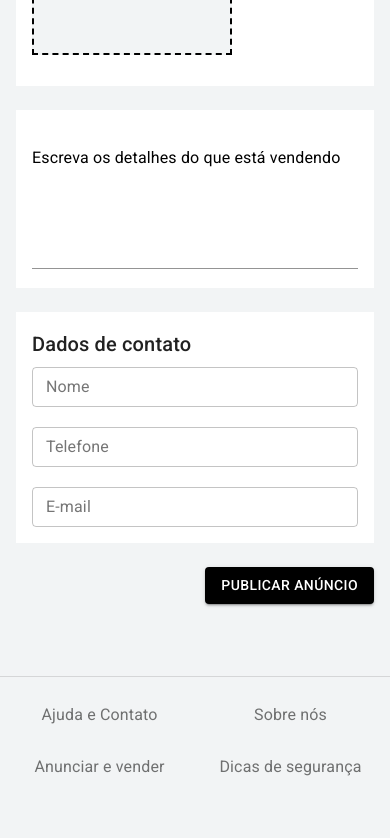
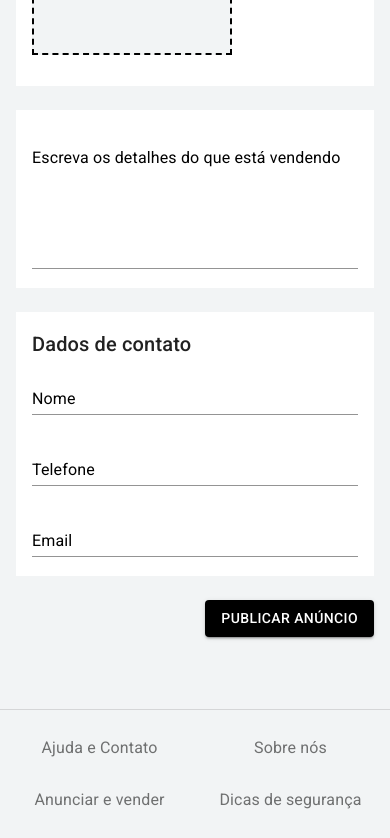
Before and after one commit to ReizeeCode/upfreela, a Next.js app: page /user/publish in a window 390 px wide. Shown: the part 696-1534 px from the top of the page. Before the commit the page ends 1501 px from the top, so only its background shows below. Built offline with nearby package versions, Linux system fonts and the light colour scheme.

Commit message:
Validação dos campos email, name e phone (dados do contato)

```diff
--- a/pages/user/publish.js
+++ b/pages/user/publish.js
@@ -95,11 +95,22 @@
       .max(100, 'Escreva um título com uma quantidade menor de caracteres')
       .required('Campo requerido'),
 
-    nameService: yup.string().required('Campo requerido'),
+    service: yup.string()
+      .required('Campo requerido'),
 
     description: yup.string()
       .min(30, 'Escreva um título com mais de 30 caracteres')
       .required('Campo requerido'),
+
+    email: yup.string()
+      .email('Digite um e-mail válido')
+      .required('Campo requerido'),
+
+    name: yup.string()
+      .required('Campo requerido'),
+
+    phone: yup.number()
+      .required('Campo requerido')
   })
 
   const classes = useStyles()
@@ -132,8 +143,11 @@
       <Formik
         initialValues={{
           title: '',
-          nameService: '',
-          description: ''
+          service: '',
+          description: '',
+          email: '',
+          name: '',
+          phone: ''
         }} //valores iniciais
         validationSchema={validationSchema} //isto é uma função
         onSubmit={(values) => {
@@ -181,11 +195,11 @@
 
                     <br /> <br />
 
-                    <FormControl error={errors.nameService} fullWidth>
+                    <FormControl error={errors.service} fullWidth>
                       <InputLabel className={classes.inputLabel}>Serviço</InputLabel>
                       <Select
-                        name="nameService"
-                        value={values.nameService}
+                        name="service"
+                        value={values.service}
                         fullWidth
                         onChange={handleChange}
                       >
@@ -195,7 +209,7 @@
                         <MenuItem value="Encanador">Encanador</MenuItem>
                       </Select>
                       <FormHelperText>
-                        {errors.nameService}
+                        {errors.service}
                       </FormHelperText>
                     </FormControl>
 
@@ -261,7 +275,7 @@
                         onChange={handleChange}
                       />
                       <FormHelperText>
-                        { errors.description }
+                        {errors.description}
                       </FormHelperText>
                     </FormControl>
                   </Box>
@@ -273,26 +287,46 @@
                     <Typography component="h6" variant="h6" color="textPrimary" gutterBottom>
                       Dados de contato
                     </Typography>
-                    <TextField
-                      label="Nome"
-                      variant="outlined"
-                      size="small"
-                      fullWidth
-                    />
+                    <FormControl error={errors.name} fullWidth>
+                      <InputLabel className={classes.inputLabel}>Nome</InputLabel>
+                      <Input
+                        name="name"
+                        value={values.name}
+                        onChange={handleChange}
+                      />
+                      <FormHelperText>
+                        {errors.name}
+                      </FormHelperText>
+                    </FormControl>
+
                     <br /> <br />
-                    <TextField
-                      label="Telefone"
-                      variant="outlined"
-                      size="small"
-                      fullWidth
-                    />
+
+                    <FormControl error={errors.phone} fullWidth>
+                      <InputLabel className={classes.inputLabel}>Telefone</InputLabel>
+                      <Input
+                        name="phone"
+                        value={values.phone}
+                        onChange={handleChange}
+                      />
+                      <FormHelperText>
+                        {errors.phone}
+                      </FormHelperText>
+                    </FormControl>
+
                     <br /> <br />
-                    <TextField
-                      label="E-mail"
-                      variant="outlined"
-                      size="small"
-                      fullWidth
-                    />
+
+                    <FormControl error={errors.email} fullWidth>
+                      <InputLabel className={classes.inputLabel}>Email</InputLabel>
+                      <Input
+                        name="email"
+                        value={values.email}
+                        onChange={handleChange}
+                      />
+                      <FormHelperText>
+                        {errors.email}
+                      </FormHelperText>
+                    </FormControl>
+
                   </Box>
                 </Container>
 
```
